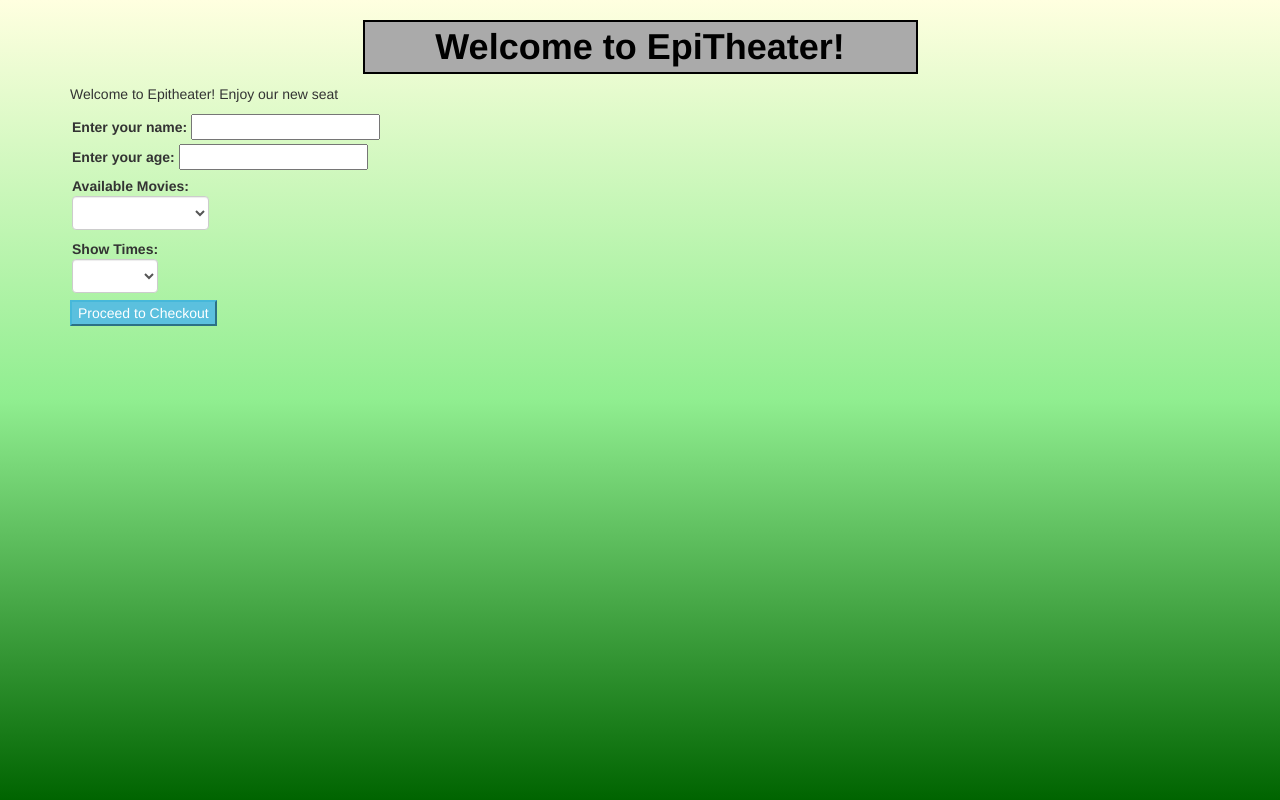
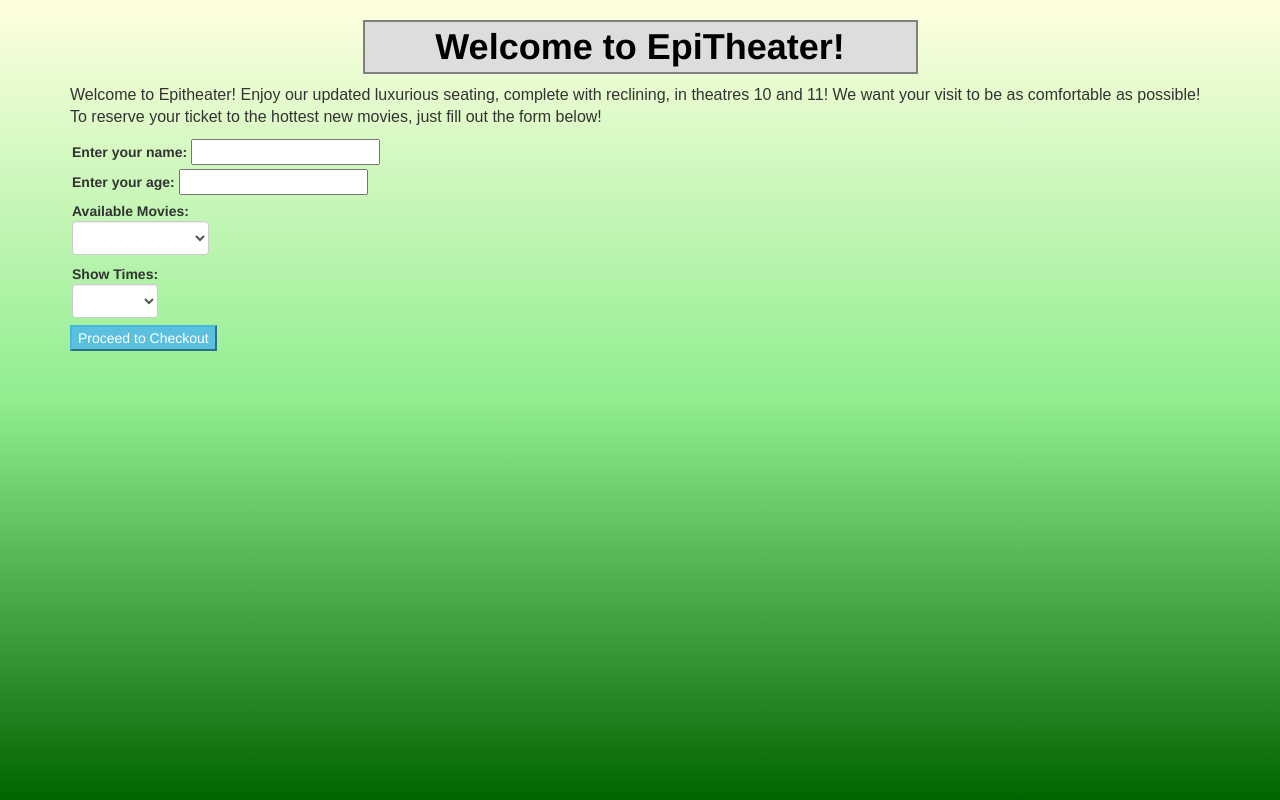
Before and after one commit to rohanpmoore/movie-ticket, a plain HTML site: page index.html in a window 1280 px wide. Drawn offline with Linux system fonts and the light colour scheme.

Commit message:
modify CSS and add text

```diff
--- a/css/styles.css
+++ b/css/styles.css
@@ -10,10 +10,15 @@ body {
 h1 {
   text-align: center;
   font-weight: bold;
-  border: solid black 2px;
+  border: solid grey 2px;
   padding: 5px;
-  background-color: #aaa;
+  background-color: #ddd;
   color: black;
+}
+
+p {
+  font-size: 12pt;
+  font-family: fantasy;
 }
 
 .line {
--- a/index.html
+++ b/index.html
@@ -15,7 +15,7 @@
           <h1>Welcome to EpiTheater!</h1>
         </div>
       </div>
-      <p>Welcome to Epitheater! Enjoy our new seat</p>
+      <p>Welcome to Epitheater! Enjoy our updated luxurious seating, complete with reclining, in theatres 10 and 11!  We want your visit to be as comfortable as possible!  To reserve your ticket to the hottest new movies, just fill out the form below!</p>
       <form id="tickets">
         <div class="line">
           <label for="nameInput">Enter your name:</label>
```
